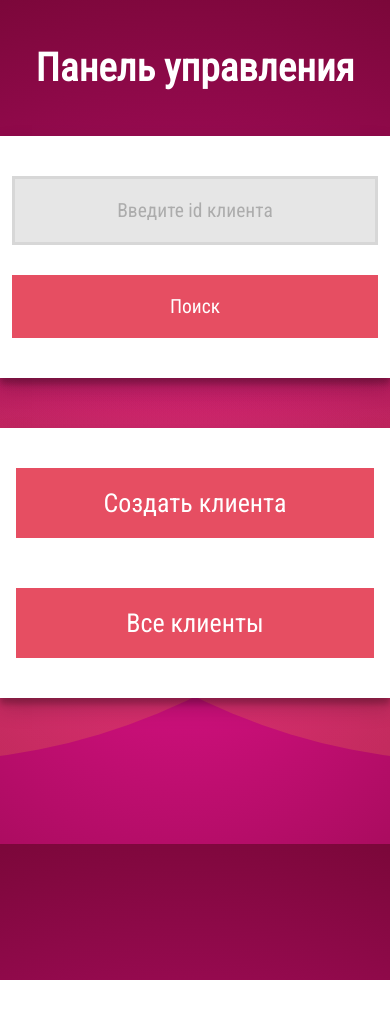
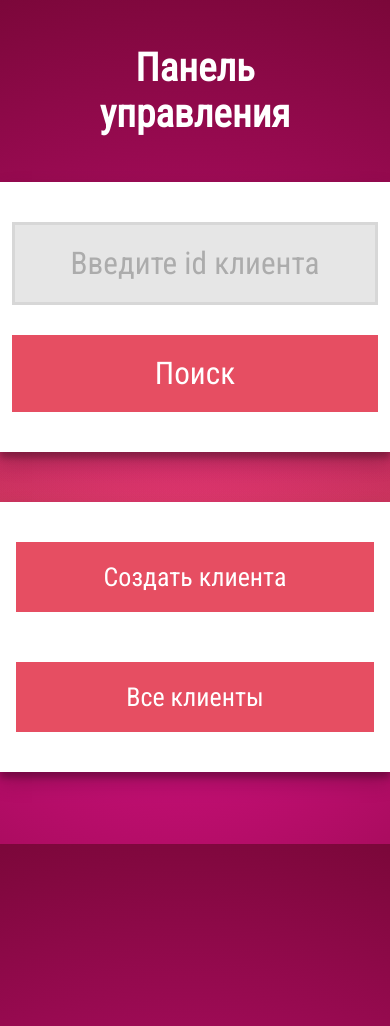
Before and after one commit to ilya5006/crmDiscount, a PHP site: page / in a window 390 px wide. Before the commit the page ends 980 px from the top, so only its background shows below. Run offline with PHP 8.4, Linux system fonts and the light colour scheme; the visitor is signed in with stand-in values (Sample User, id 1).

Commit message:
little design fix

```diff
--- a/createClient.php
+++ b/createClient.php
@@ -18,7 +18,7 @@
 </head>
 <body>
     <h1>Бонусы начисляются при минимальной сумме заказа 500 рублей</h1>
-    <form action="./php/createClient.php" method="GET">
+    <form action="./php/createClient.php" method="GET" id="create_client">
         <input type="text" name="fio" placeholder="Введите ФИО">
         <input type="text" name="amount_entered" placeholder="Введите сумму заказа (в рублях, только число)">
         <input type="submit" value="Зарегестрировать клиента">
--- a/css/index.css
+++ b/css/index.css
@@ -10,6 +10,7 @@
 html, body, #main
 {
 	width: 100%;
+	min-width: 320px;
 	min-height: 100vh;
 }
 
@@ -25,8 +26,6 @@ body
 	align-items: center;
 	flex-flow: column nowrap;
 	justify-content: center;
-
-	min-width: 320px;
 
 	background-color: #330000;
 	background-image: url("./../img/background.svg");
@@ -51,6 +50,7 @@ form, .wrapper, #info
 	align-items: center;
 	flex-flow: column nowrap;
 	justify-content: center;
+
 	margin-bottom: 25px;
 	padding: 65px 70px;
 
@@ -65,15 +65,16 @@ form, .wrapper, #info
 
 #info p
 {
+	width: 100%;
 	padding: 0px 5px;
-	width: 100%;
 }
 
 hr
 {
-	opacity: 0.8;
 	width: 100%;
 	margin: 15px 0px;
+
+	opacity: 0.8;
 }
 
 .wrapper
@@ -152,14 +153,14 @@ input[type="submit"]:focus, .wrapper a:focus
 header h1, h1
 {
 	margin-top: 45px;
-	padding: 45px 15px;
+	padding: 45px 65px;
 
 	text-align: center;
 
 	color: rgb(255, 255, 255);
 }
 
-#auth, #info, #bonus_payment, #accrual_of_bonuses
+#auth, #info, #bonus_payment, #accrual_of_bonuses, #create_client
 {
 	width: 650px;
 }
@@ -179,11 +180,11 @@ header h1, h1
 
 @media screen and (max-width: 700px)
 {
-	header h1
+	header h1, h1
 	{
 		margin-top: unset;
 	}
-	#auth, #info, #bonus_payment, #accrual_of_bonuses
+	#auth, #info, #bonus_payment, #accrual_of_bonuses, #create_client
 	{
 		width: 100%;
 	}
@@ -197,7 +198,7 @@ header h1, h1
 		width: 100%;
 		padding: 25px 7%;
 	}
-	header h1
+	header h1, h1
 	{
 		font-size: 10vw;
 	}
@@ -211,11 +212,23 @@ header h1, h1
 	}
 }
 
+@media screen and (max-width: 475px)
+{
+	#info p
+	{
+		font-size: 5vw;
+	}
+	#bonus_payment input, #accrual_of_bonuses input, #create_client input
+	{
+		font-size: 5vw;
+	}
+}
+
 @media screen and (max-width: 420px)
 {
-	input, #info p
+	input
 	{
-		font-size: 5vw;
+		font-size: 8vw;
 	}
 	form
 	{
```
